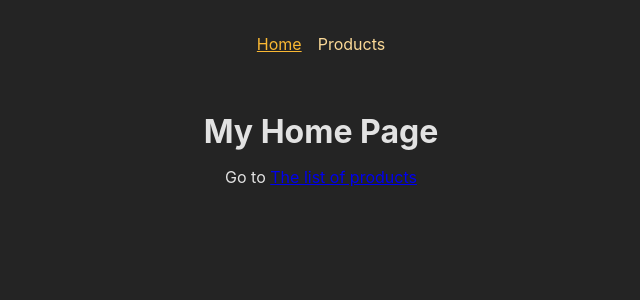
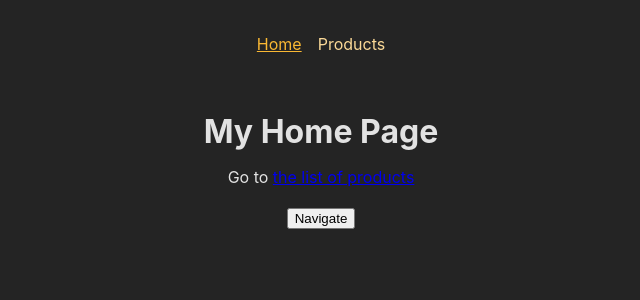
Before and after one commit to ReactAcademind/22-MultiPageSPA, a React (Create React App) app: page / in a window 1280 px wide. Shown: the top 300 px of the page, without its empty margins (319-959 px from the left). Built offline with nearby package versions, Linux system fonts and the light colour scheme.

Commit message:
350. Navigating Programmatically
350. Navigating Programmatically

```diff
--- a/src/pages/Home.js
+++ b/src/pages/Home.js
@@ -1,11 +1,20 @@
-import { Link } from "react-router-dom";
+import { Link, useNavigate } from "react-router-dom";
 
 function HomePage() {
+  const navigate = useNavigate();
+
+  function navigateHandler() {
+    navigate("/products");
+  }
+
   return (
     <>
       <h1>My Home Page</h1>
       <p>
-        Go to <Link to="/products">The list of products</Link>
+        Go to <Link to="/products">the list of products</Link>
+      </p>
+      <p>
+        <button onClick={navigateHandler}>Navigate</button>
       </p>
     </>
   );
```
